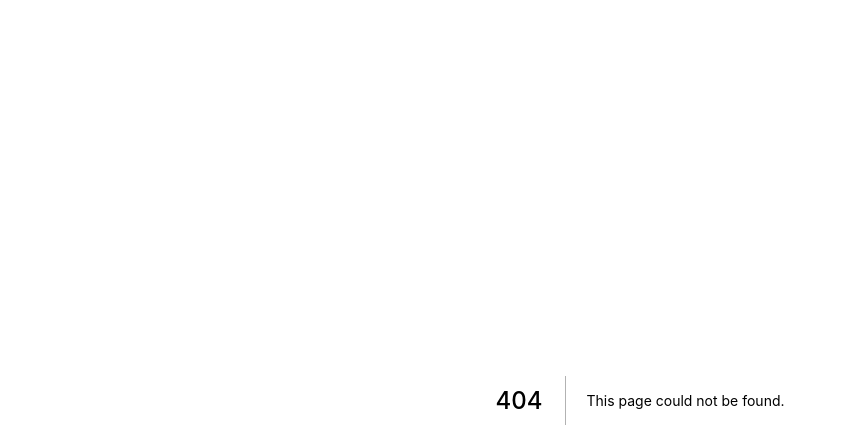
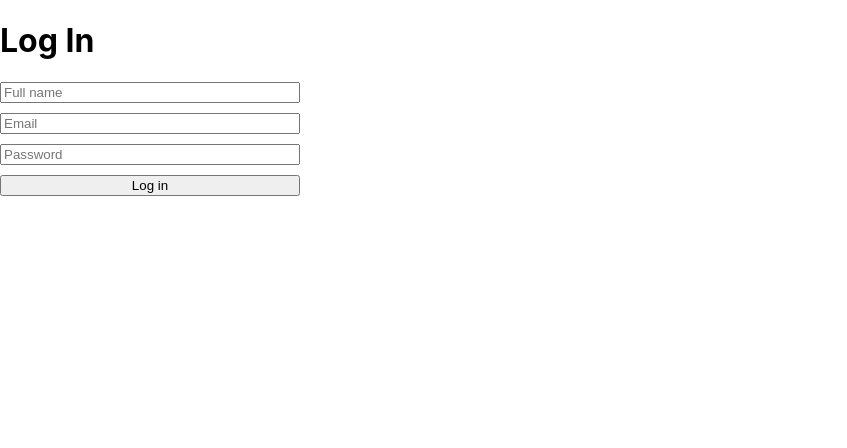
Before and after one commit to taraschuiko/evaluation-app, a Next.js app: page /login in a window 1280 px wide. Before the commit this address had no page. Shown: the top 448 px of the page, without its empty margins (0-847 px from the left). Built offline with nearby package versions, Linux system fonts and the light colour scheme.

Commit message:
Made withPrivateRoute HOC file and created log in and sign up pages

```diff
--- /dev/null
+++ b/pages/login.js
@@ -0,0 +1,23 @@
+import React, {useState} from 'react';
+import styles from '../styles/Login.module.css';
+
+export default function Login() {
+  const [name, setName] = useState('');
+  const [email, setEmail] = useState('');
+  const [password, setPassword] = useState('');
+
+  const login = e => {
+    e.preventDefault();
+    // Do something
+  }
+
+  return (
+    <form className={styles.form} onSubmit={login}>
+      <h1>Log In</h1>
+      <input type="text" placeholder="Full name" value={name} onChange={e => setName(e.target.value)} className={styles.input}/>
+      <input type="email" placeholder="Email" value={email} onChange={e => setEmail(e.target.value)} className={styles.input}/>
+      <input type="password" placeholder="Password" value={password} onChange={e => setPassword(e.target.value)} className={styles.input}/>
+      <input type="submit" value="Log in"/>
+    </form>
+  )
+}
--- /dev/null
+++ b/styles/Login.module.css
@@ -0,0 +1,9 @@
+.form {
+  display: flex;
+  flex-direction: column;
+  max-width: 300px;
+}
+
+.input {
+  margin-bottom: 10px;
+}
```
Also changed, not shown: pages/signup.js (added, +23 -0 lines), components/withPrivateRoute.js (added).
